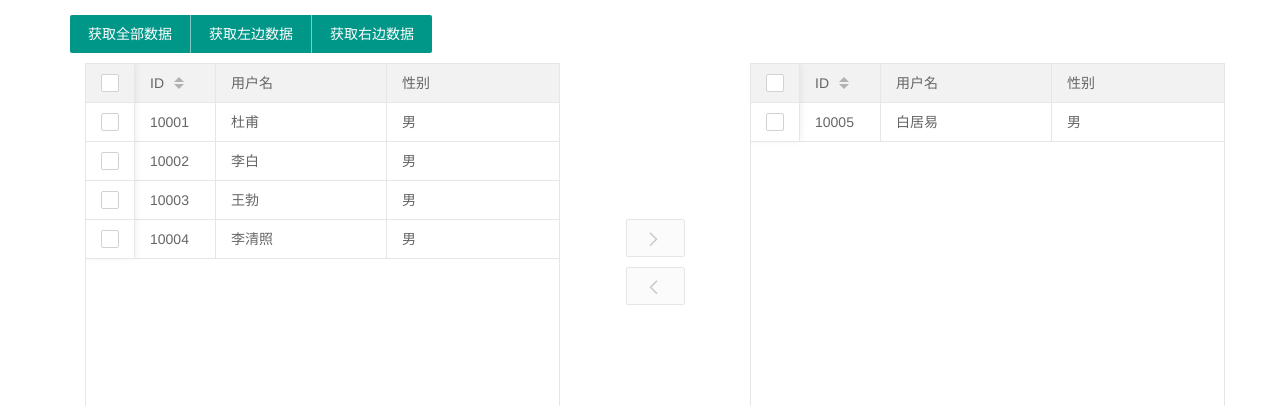
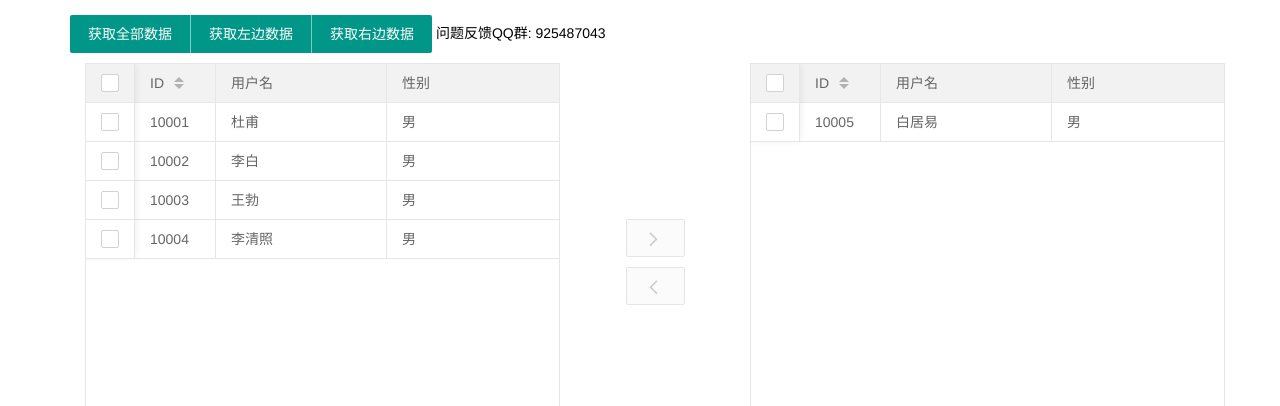
Before and after one commit to 9499574/layui-transfer, a plain HTML site: page index.html in a window 1280 px wide. Shown: the top 406 px of the page. Drawn offline with Linux system fonts and the light colour scheme.

Commit message:
组件格式规范化

```diff
--- a/index.html
+++ b/index.html
@@ -18,6 +18,7 @@
             <button class="layui-btn left">获取左边数据</button>
             <button class="layui-btn right">获取右边数据</button>
         </div>
+        <span>问题反馈QQ群: 925487043</span>
         <div id="root"></div>
     </div>
 </body>
@@ -60,7 +61,7 @@ layui.config({
 })
 </script>
 <script>
-    //统计
+    //以下百度统计代码与组件代码无关 请勿使用
 var _hmt = _hmt || [];
 (function() {
   var hm = document.createElement("script");
```
Also changed, not shown: 1 other file.
